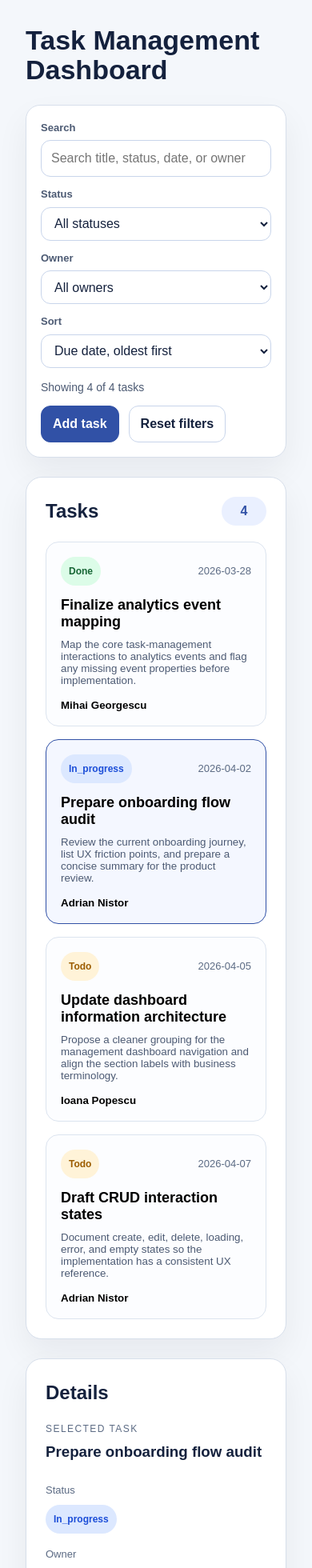
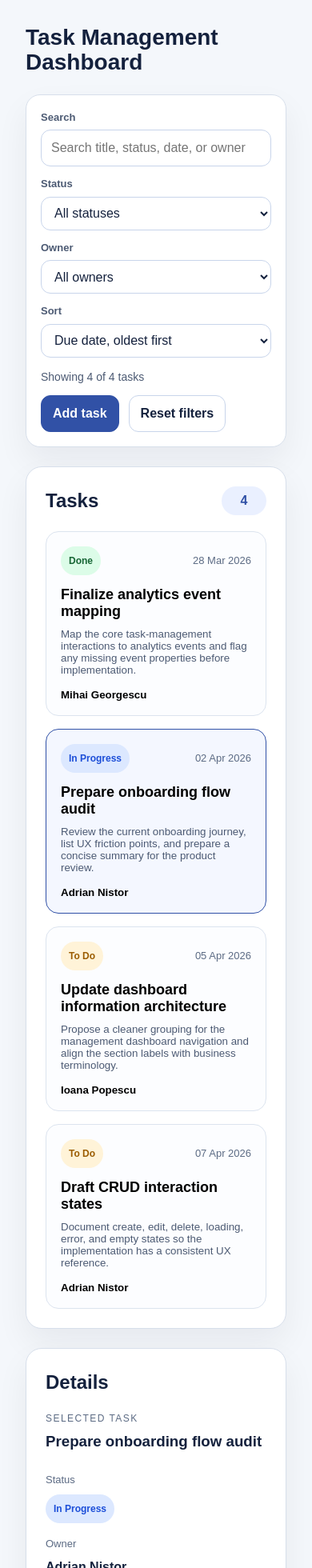
Before and after one commit to adriannistordeveloper/management-dashboard, a React (Vite) app: page / in a window 390 px wide. Shown: the top 1960 px of the page at 80% size. Built offline with nearby package versions, Linux system fonts and the light colour scheme.

Commit message:
feature: small improvements

```diff
--- /dev/null
+++ b/src/components/tasks/HiddenSelectionState/HiddenSelectionState.tsx
@@ -0,0 +1,19 @@
+import { buttonStyle, containerStyle, copyStyle, titleStyle } from './style'
+
+interface HiddenSelectionStateProps {
+  onResetFilters: () => void
+}
+
+export function HiddenSelectionState({ onResetFilters }: HiddenSelectionStateProps) {
+  return (
+    <div style={containerStyle}>
+      <p style={titleStyle}>Selected task is hidden</p>
+      <p style={copyStyle}>
+        The current filters do not include the selected task. Reset the filters to view it again.
+      </p>
+      <button onClick={onResetFilters} style={buttonStyle} type="button">
+        Reset filters
+      </button>
+    </div>
+  )
+}
--- /dev/null
+++ b/src/components/tasks/HiddenSelectionState/style.tsx
@@ -0,0 +1,32 @@
+import type { CSSProperties } from 'react'
+
+export const containerStyle: CSSProperties = {
+  display: 'grid',
+  justifyItems: 'start',
+  gap: '10px',
+  padding: '24px 0',
+}
+
+export const titleStyle: CSSProperties = {
+  margin: 0,
+  fontSize: '20px',
+  fontWeight: 700,
+}
+
+export const copyStyle: CSSProperties = {
+  margin: 0,
+  color: '#4c5a73',
+}
+
+export const buttonStyle: CSSProperties = {
+  borderWidth: '1px',
+  borderStyle: 'solid',
+  borderColor: '#c8d5eb',
+  borderRadius: '12px',
+  background: '#ffffff',
+  color: '#14213d',
+  padding: '10px 14px',
+  font: 'inherit',
+  fontWeight: 600,
+  cursor: 'pointer',
+}
--- a/src/components/tasks/TaskCard/TaskCard.tsx
+++ b/src/components/tasks/TaskCard/TaskCard.tsx
@@ -1,4 +1,6 @@
 import type { Task } from '../../../types/task.types'
+import { formatDate } from '../../../lib/formatDate'
+import { formatTaskStatus } from '../../../lib/formatTaskStatus'
 import {
   cardBaseStyle,
   cardSelectedStyle,
@@ -24,8 +26,8 @@ export function TaskCard({ isSelected, onSelect, task }: TaskCardProps) {
       type="button"
     >
       <div style={topRowStyle}>
-        <span style={getStatusBadgeStyle(task.status)}>{task.status}</span>
-        <span style={dateStyle}>{task.dueDate}</span>
+        <span style={getStatusBadgeStyle(task.status)}>{formatTaskStatus(task.status)}</span>
+        <span style={dateStyle}>{formatDate(task.dueDate)}</span>
       </div>
       <h3 style={titleStyle}>{task.title}</h3>
       <p style={descriptionStyle}>{task.description}</p>
--- a/src/components/tasks/TaskCard/style.tsx
+++ b/src/components/tasks/TaskCard/style.tsx
@@ -48,6 +48,7 @@ export const metaStyle: CSSProperties = {
 export const dateStyle: CSSProperties = {
   fontSize: '13px',
   color: '#5c6b84',
+  whiteSpace: 'nowrap',
 }
 
 const statusStyles: Record<TaskStatus, CSSProperties> = {
--- a/src/components/tasks/TaskDetailsPanel/TaskDetailsPanel.tsx
+++ b/src/components/tasks/TaskDetailsPanel/TaskDetailsPanel.tsx
@@ -1,6 +1,10 @@
 import type { Task } from '../../../types/task.types'
+import { formatDate } from '../../../lib/formatDate'
+import { formatTaskStatus } from '../../../lib/formatTaskStatus'
 import { useVisibleTasks } from '../../../hooks/useVisibleTasks'
+import { useSelectedTask } from '../../../hooks/useSelectedTask'
 import { useTasksStore } from '../../../store/useTasksStore'
+import { HiddenSelectionState } from '../HiddenSelectionState/HiddenSelectionState'
 import { NoSelectionState } from '../NoSelectionState/NoSelectionState'
 import {
   actionsStyle,
@@ -27,9 +31,9 @@ interface TaskDetailsPanelProps {
 
 export function TaskDetailsPanel({ onDeleteTask, onEditTask }: TaskDetailsPanelProps) {
   const visibleTasks = useVisibleTasks()
-  const selectedTaskId = useTasksStore((state) => state.selectedTaskId)
-
-  const selectedTask = visibleTasks.find((task) => task.id === selectedTaskId)
+  const resetFilters = useTasksStore((state) => state.resetFilters)
+  const selectedTask = useSelectedTask()
+  const visibleSelectedTask = visibleTasks.find((task) => task.id === selectedTask?.id)
 
   if (!selectedTask) {
     return (
@@ -38,6 +42,17 @@ export function TaskDetailsPanel({ onDeleteTask, onEditTask }: TaskDetailsPanelP
           <h2 style={headingStyle}>Details</h2>
         </div>
         <NoSelectionState />
+      </section>
+    )
+  }
+
+  if (!visibleSelectedTask) {
+    return (
+      <section style={panelStyle}>
+        <div style={headerStyle}>
+          <h2 style={headingStyle}>Details</h2>
+        </div>
+        <HiddenSelectionState onResetFilters={resetFilters} />
       </section>
     )
   }
@@ -57,7 +72,9 @@ export function TaskDetailsPanel({ onDeleteTask, onEditTask }: TaskDetailsPanelP
         <div style={gridStyle}>
           <div style={metaItemStyle}>
             <span style={labelStyle}>Status</span>
-            <strong style={getStatusBadgeStyle(selectedTask.status)}>{selectedTask.status}</strong>
+            <strong style={getStatusBadgeStyle(selectedTask.status)}>
+              {formatTaskStatus(selectedTask.status)}
+            </strong>
           </div>
           <div style={metaItemStyle}>
             <span style={labelStyle}>Owner</span>
@@ -65,11 +82,11 @@ export function TaskDetailsPanel({ onDeleteTask, onEditTask }: TaskDetailsPanelP
           </div>
           <div style={metaItemStyle}>
             <span style={labelStyle}>Due date</span>
-            <strong>{selectedTask.dueDate}</strong>
+            <strong>{formatDate(selectedTask.dueDate)}</strong>
           </div>
           <div style={metaItemStyle}>
             <span style={labelStyle}>Created at</span>
-            <strong>{selectedTask.createdAt}</strong>
+            <strong>{formatDate(selectedTask.createdAt)}</strong>
           </div>
         </div>
 
--- a/src/components/tasks/TasksToolbar/style.tsx
+++ b/src/components/tasks/TasksToolbar/style.tsx
@@ -14,7 +14,7 @@ export const introBlockStyle: CSSProperties = {
 
 export const titleStyle: CSSProperties = {
   margin: 0,
-  fontSize: '34px',
+  fontSize: 'clamp(28px, 4vw, 34px)',
   lineHeight: 1.1,
 }
 
--- /dev/null
+++ b/src/lib/formatDate.ts
@@ -0,0 +1,6 @@
+export const formatDate = (value: string) =>
+  new Intl.DateTimeFormat('en-GB', {
+    day: '2-digit',
+    month: 'short',
+    year: 'numeric',
+  }).format(new Date(value))
--- /dev/null
+++ b/src/lib/formatTaskStatus.ts
@@ -0,0 +1,9 @@
+import type { TaskStatus } from '../types/task.types'
+
+const statusLabels: Record<TaskStatus, string> = {
+  todo: 'To do',
+  in_progress: 'In progress',
+  done: 'Done',
+}
+
+export const formatTaskStatus = (status: TaskStatus) => statusLabels[status]
```
Also changed, not shown: 1 other file (tests, documents, lock files or other folders).
